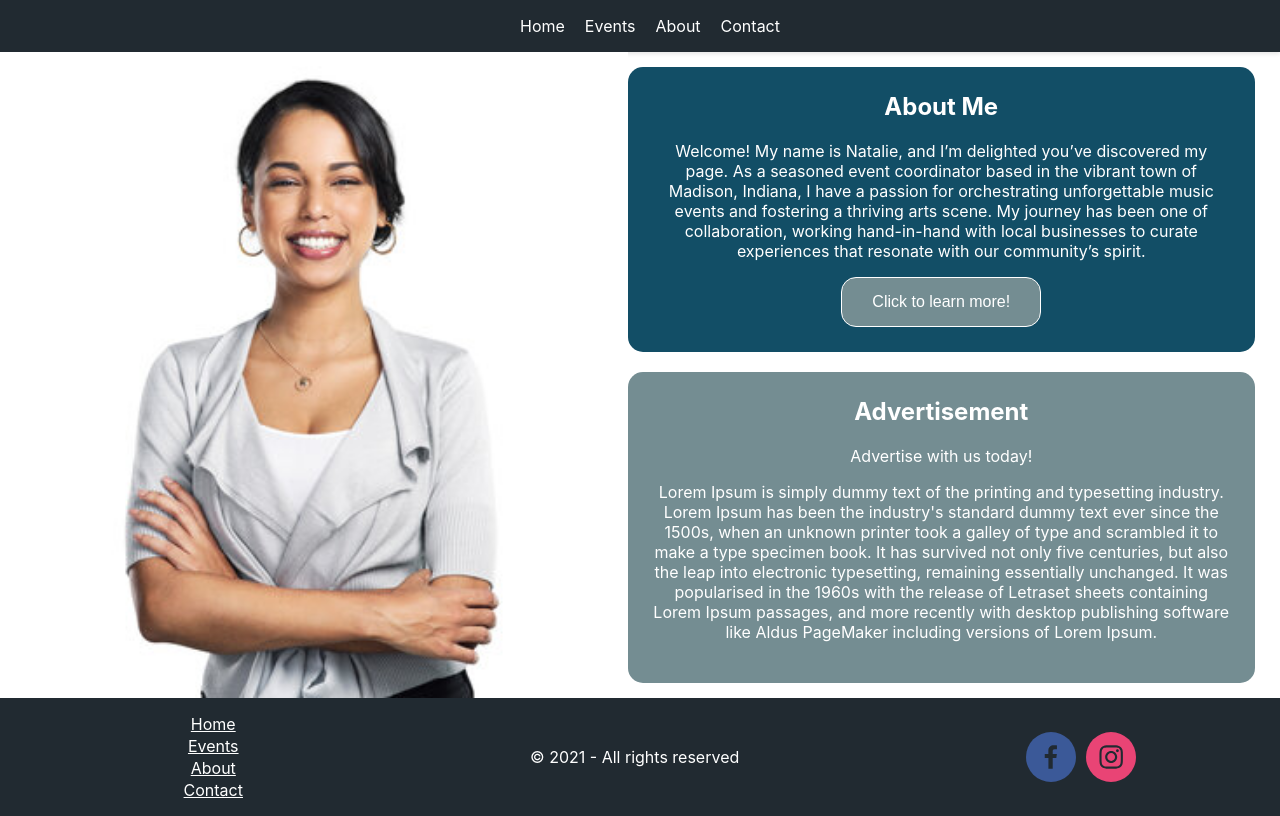
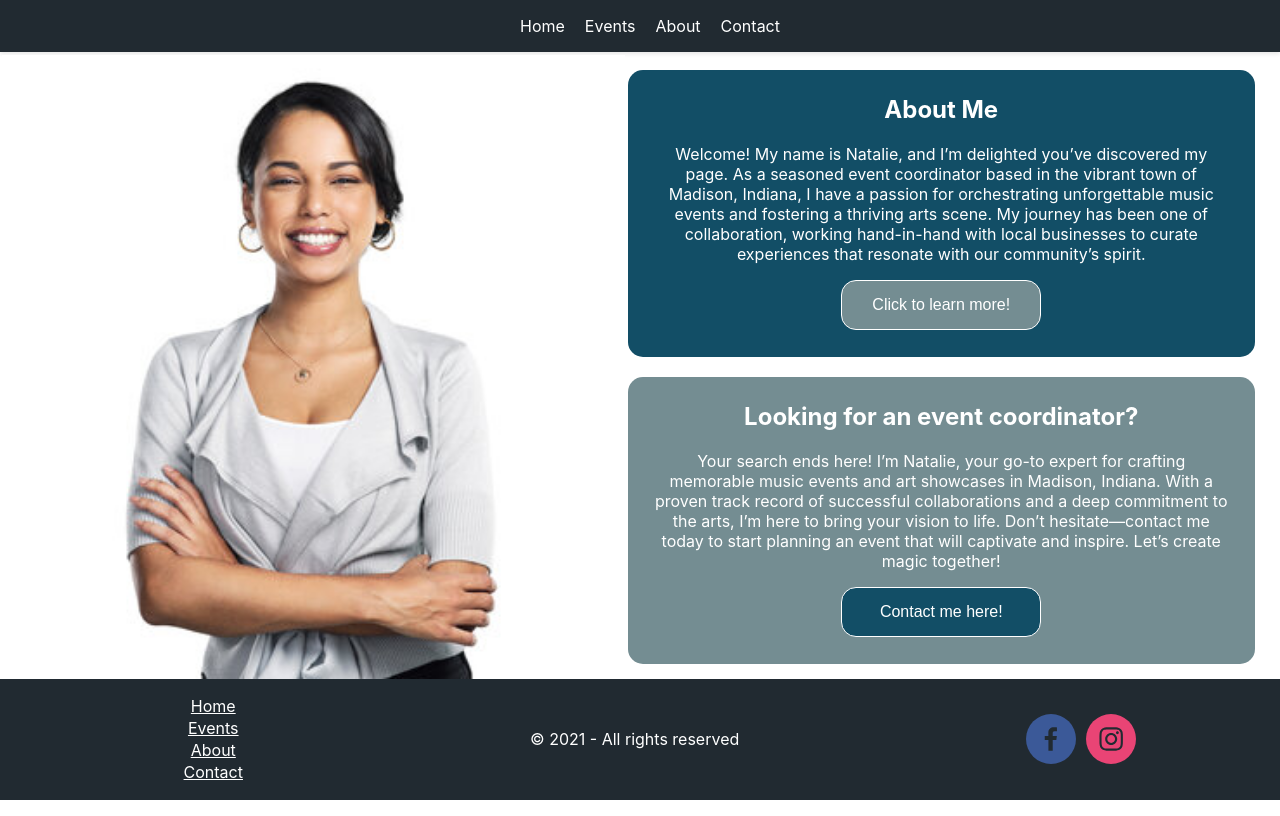
Before and after one commit to matthewmacon90/event-planner, a React (Create React App) app in the folder event-planner-app/: page / in a window 1280 px wide. Built offline with nearby package versions, Linux system fonts and the light colour scheme.

Commit message:
changed advertise text and added btn

```diff
--- a/event-planner-app/src/pages/home/HomeStyles.css
+++ b/event-planner-app/src/pages/home/HomeStyles.css
@@ -75,6 +75,25 @@
     background-color: #748D92;
 }
 
+.advert-home-btn {
+    width: 200px;
+    height: 50px;
+    background-color: #124E66;
+    color: white;
+    border: 1px solid white;
+    font-size: 1rem;
+    cursor: pointer;
+    border-radius: 15px;
+}
+
+.advert-home-btn:hover {
+    background-color: #748D92;
+}
+
+.advert-home-btn:active {
+    background-color: #124E66;
+}
+
 @keyframes slideInFromLeft {
     0% {
       transform: translateX(-100%);
--- a/event-planner-app/src/pages/home/home-components/Advertisement.js
+++ b/event-planner-app/src/pages/home/home-components/Advertisement.js
@@ -7,9 +7,15 @@ const Advertisement = () => {
                 <button className="about-me-home-btn">Click to learn more!</button>
             </div>
             <div className="advertisement-two">
-                <h2>Advertisement</h2>
-                <p>Advertise with us today!</p>
-                <p>Lorem Ipsum is simply dummy text of the printing and typesetting industry. Lorem Ipsum has been the industry's standard dummy text ever since the 1500s, when an unknown printer took a galley of type and scrambled it to make a type specimen book. It has survived not only five centuries, but also the leap into electronic typesetting, remaining essentially unchanged. It was popularised in the 1960s with the release of Letraset sheets containing Lorem Ipsum passages, and more recently with desktop publishing software like Aldus PageMaker including versions of Lorem Ipsum.</p>
+                <h2>Looking for an event coordinator?</h2>
+                <p>
+                    Your search ends here! I’m Natalie, your go-to expert for crafting memorable music events and
+                    art showcases in Madison, Indiana. With a proven track record of successful collaborations and
+                    a deep commitment to the arts, I’m here to bring your vision to life.
+                    Don’t hesitate—contact me today to start planning an event
+                    that will captivate and inspire. Let’s create magic together!
+                </p>
+                <button className="advert-home-btn">Contact me here!</button>
             </div>
         </div>
     )
```
